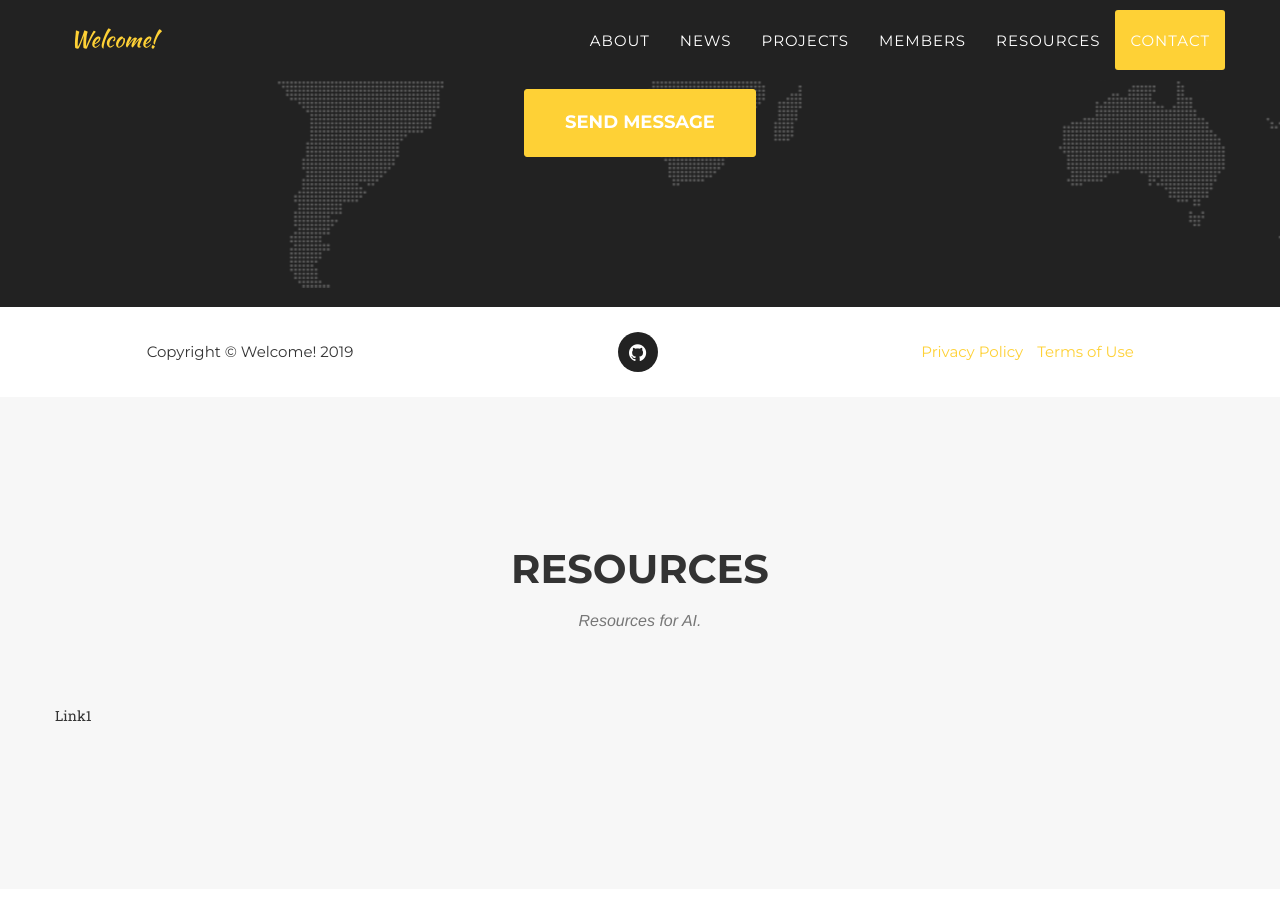
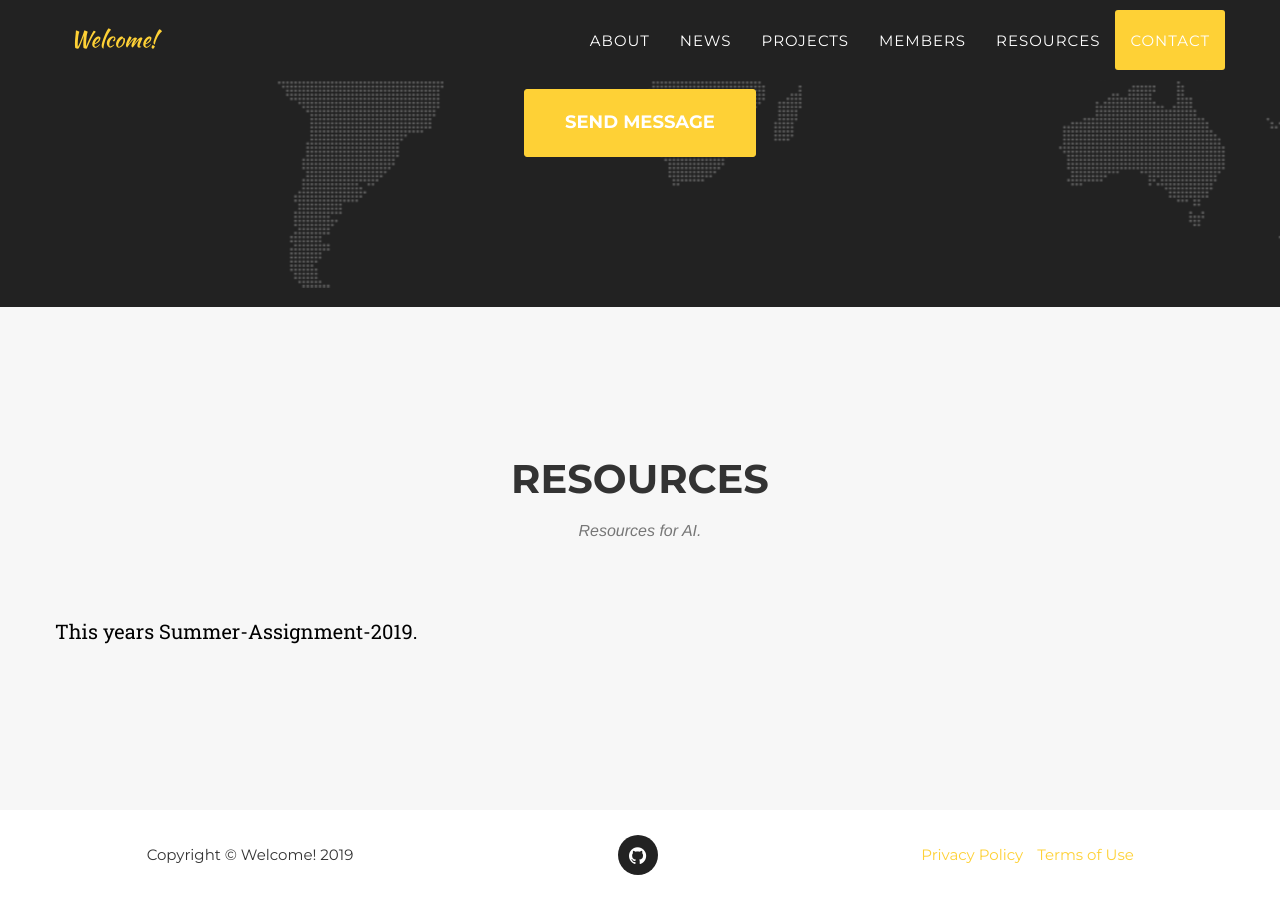
Before and after one commit to SforAiDl/SforAiDl.github.io, a Jekyll site: the page built from index.html, in a window 1280 px wide and 900 px high, scrolled down 8762 px. Built offline with Jekyll 4.4.1, drawn with Linux system fonts in a browser that asks for light colours; some web fonts are replaced.

Commit message:
Putting resource link and restructoring

```diff
--- a/_includes/resources.html
+++ b/_includes/resources.html
@@ -8,7 +8,11 @@
                 </div>
             </div>
             <div class="row">
-                <p>Link1</p>
+                <p>
+                  <a href = "https://github.com/SforAiDl/Summer-Assignment-2019" style="color: black;font-size:20px;">
+                    This years Summer-Assignment-2019.
+                  </a>
+                </p>
             </div>
         </div>
     </section>
--- a/_layouts/default.html
+++ b/_layouts/default.html
@@ -12,10 +12,11 @@
     {% include projects.html %}
     {% include members.html %}
     {% include contact.html %}
+    {% include resources.html %}
     {% include footer.html %}
     {% include modals.html %}
     {% include js.html %}
-    {% include resources.html %}
+
 
     </body>
 </html>
```
Also changed, not shown: 8 other files.
